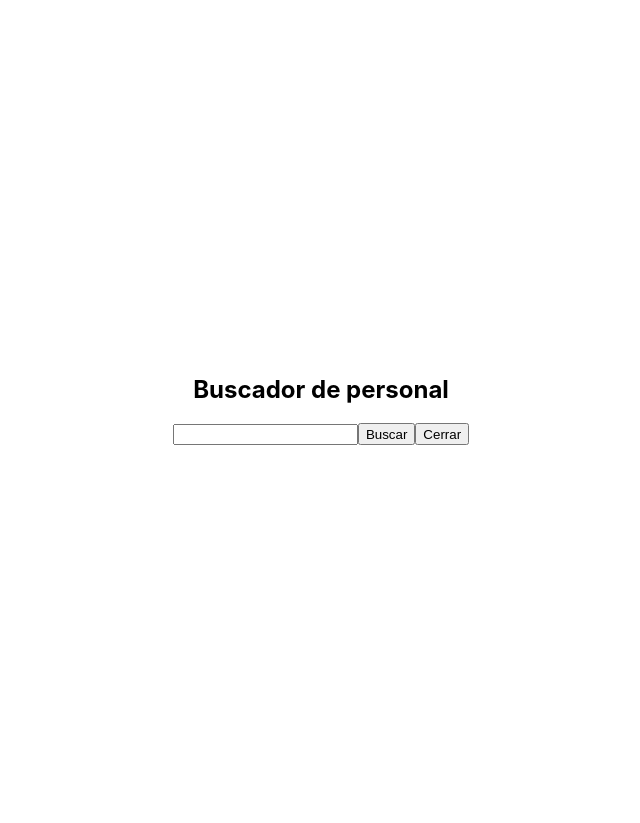
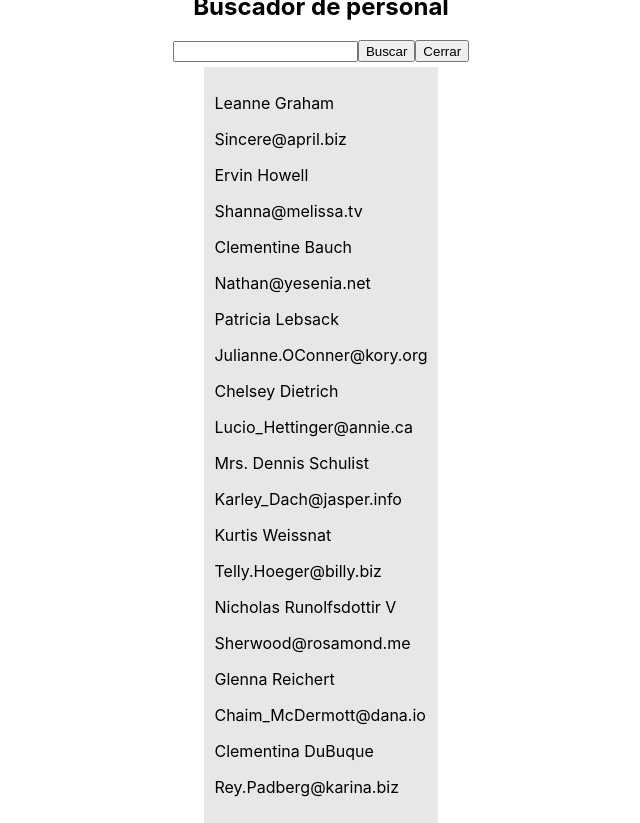
Before and after one commit to alanmartinc/GuiaReactJS, a React (Create React App) app in the folder login-app/: page / in a window 1280 px wide. Both pictures are taken after a click on the button "Buscar". Shown: the whole page, without its empty margins (319-959 px from the left). Before the commit the page ends 800 px from the top, so only its background shows below. Built offline with nearby package versions, Linux system fonts and the light colour scheme.

Commit message:
Se agrega creando lista de resultados

```diff
--- /dev/null
+++ b/login-app/src/views/Search/components/SearchResults/index.js
@@ -0,0 +1,14 @@
+export default function SearchResults({results}) {
+    return (
+        <div style={{backgroundColor: "#E8E7E7", marginTop: 5, marginBottom: 5, padding: 10}}>
+            {results?.map((value) => {
+                return(
+                    <div key={value.id}>
+                        <p>{value.name}</p>
+                        <p>{value.email}</p>
+                    </div>
+                )
+            })}
+        </div>
+    );
+}
--- a/login-app/src/views/Search/index.js
+++ b/login-app/src/views/Search/index.js
@@ -1,7 +1,7 @@
 import { useState } from "react";
 import SearchBox from "./components/SearchBox";
 import data from "../../data/users.json";
-
+import SearchResults from "./components/SearchResults";
 import "./style.css";
 
 export default function Search() {
@@ -34,6 +34,7 @@ export default function Search() {
     return(
         <div className={`search ${isAtTop ? "search--top" : "search--center"}`}>
             <SearchBox onSearch={handleSearchClick} onClose={handleCloseSearch} />
+            <SearchResults results={results} />
         </div>
     );
 }
--- a/login-app/src/views/Search/style.css
+++ b/login-app/src/views/Search/style.css
@@ -2,6 +2,7 @@
     height: 100vh;
     display: flex;
     width: 100%;
+    flex-direction: column;
 }
 
 .search--center {
```
